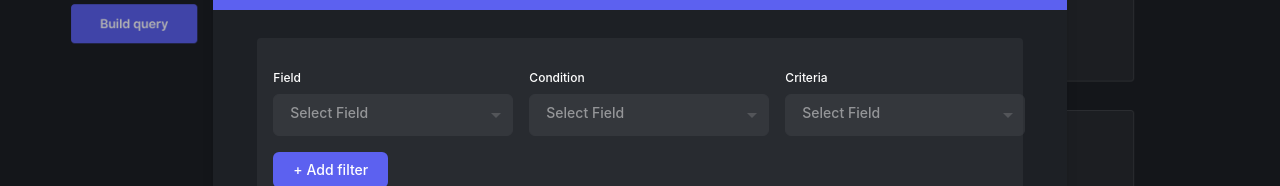
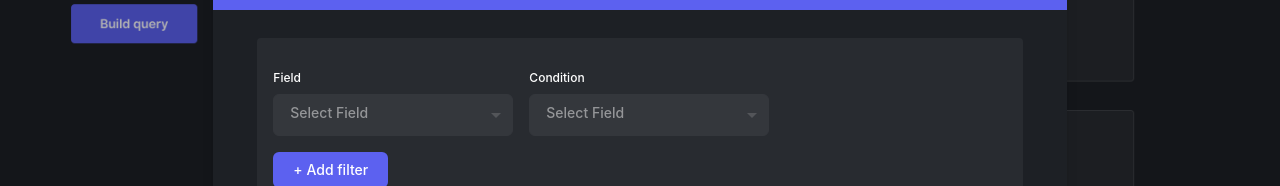
Before and after one commit to pragyad3188/query-builder, a React (Create React App) app: page / in a window 1280 px wide. Shown: the part 186-372 px from the top of the page. Built offline with nearby package versions, Linux system fonts and the light colour scheme.

Commit message:
update working model

```diff
--- a/src/Components/Rule.js
+++ b/src/Components/Rule.js
@@ -45,8 +45,9 @@ function Rule(props) {
 
     useEffect(()=>
     {
-        updateRule(props.groupId,props.id ,fieldValue,criteriaValue,conditionValue);
-    },[fieldValue,conditionValue,criteriaValue]);
+        if(fieldValue)
+            updateRule(props.groupId,props.id ,fieldValue,criteriaValue,conditionValue);
+    },[fieldValue, conditionValue, criteriaValue, updateRule, props.groupId, props.id]);
 
     useEffect(() => {
         setCriteriaValue("");
@@ -68,7 +69,7 @@ function Rule(props) {
                 valueSelected={conditionValue}
                 setValueSelected={setConditionValue} />
 
-        {(["Theme","Sub-theme","Rating","Source","Language","Initial"].includes(fieldValue)||!fieldValue) &&
+        {(["Theme","Sub-theme","Rating","Source","Language","Initial"].includes(fieldValue)) &&
             <DropdownBar
                 title="Criteria"
                 isVisible={true}
```
